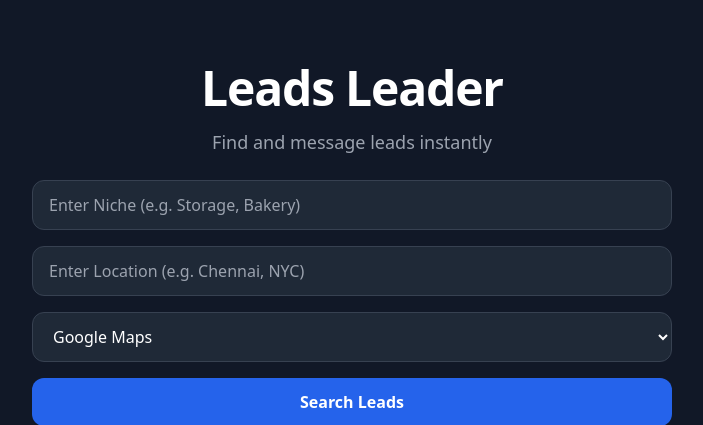
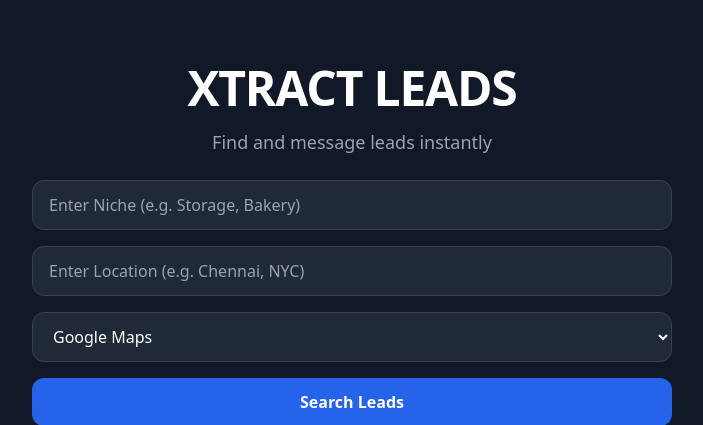
Before and after one commit to karthiprabha-b/leads-leader, a Flask app: page / in a window 1280 px wide. Shown: the top 425 px of the page, without its empty margins (288-991 px from the left). Run offline with Flask 3, Linux system fonts and the light colour scheme; some libraries are stand-ins or nearby versions.

Commit message:
Update index.html

```diff
--- a/templates/index.html
+++ b/templates/index.html
@@ -3,14 +3,14 @@
 <head>
   <meta charset="UTF-8" />
   <meta name="viewport" content="width=device-width, initial-scale=1.0" />
-  <title>XTRACT LEADS</title>
+  <title>xtractleads.com</title>
   <script src="https://cdn.tailwindcss.com"></script>
 </head>
 <body class="min-h-screen font-sans relative">
 
   <!-- Header -->
   <div class="w-full max-w-2xl mx-auto pt-16 px-4 text-center">
-    <h1 class="text-5xl font-bold mb-4 tracking-tight text-white">Leads Leader</h1>
+    <h1 class="text-5xl font-bold mb-4 tracking-tight text-white">XTRACT LEADS</h1>
     <p class="mb-6 text-gray-400 text-lg">Find and message leads instantly</p>
 
     <form method="POST" class="space-y-4">
```
